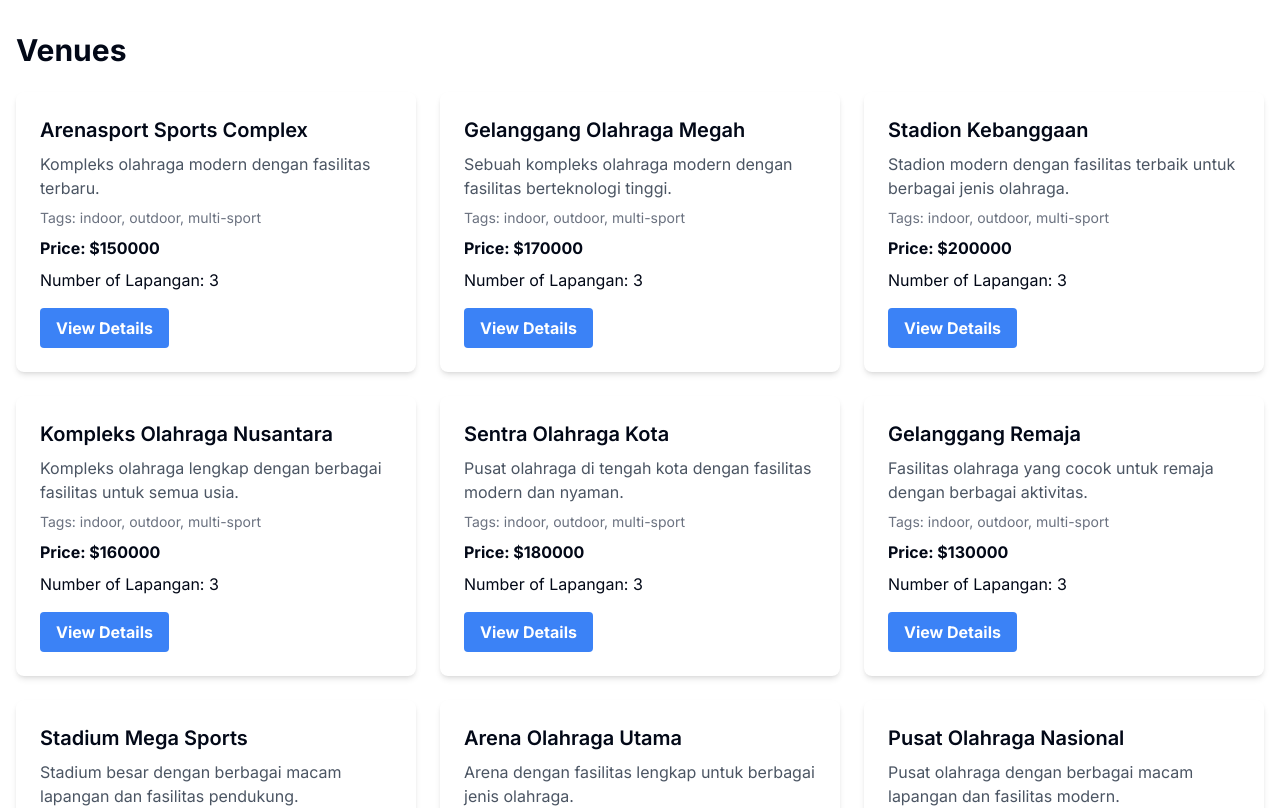
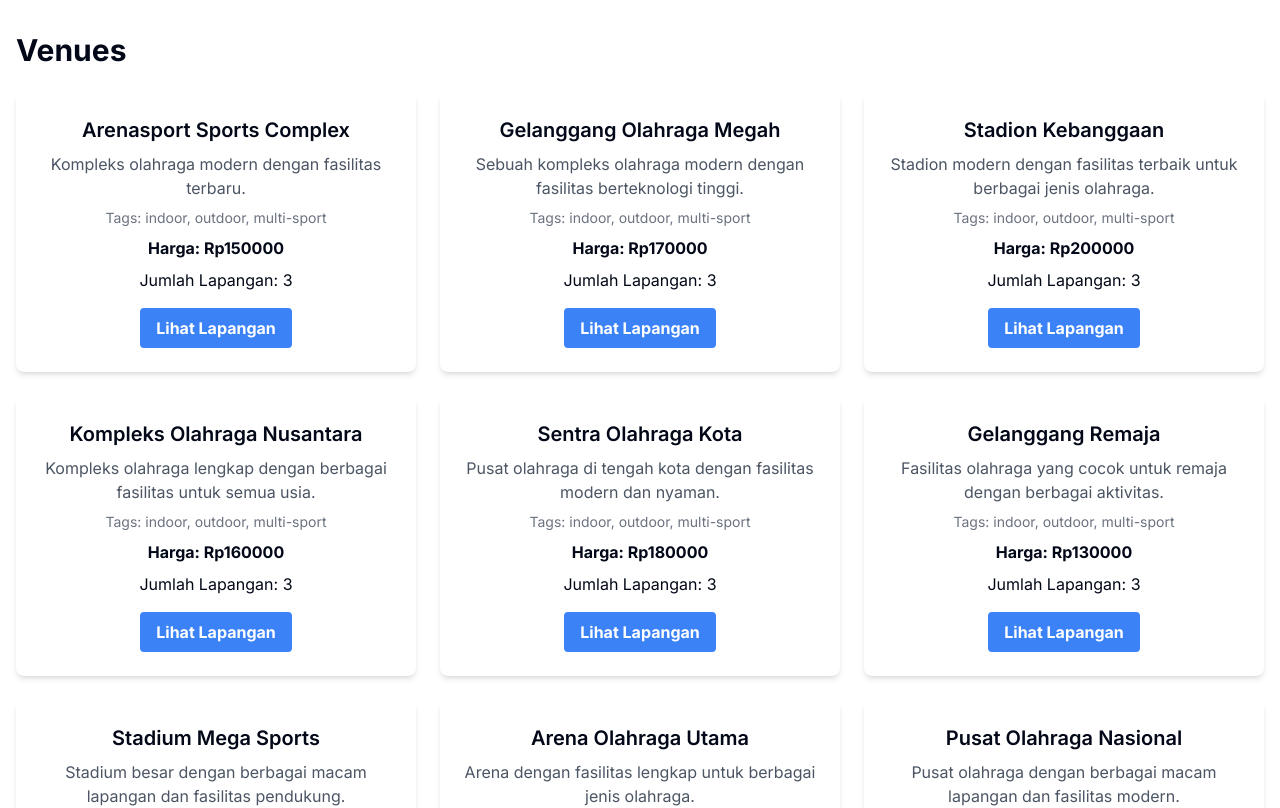
Before and after one commit to nohablojavanese/Venue, a Next.js app: page /venue in a window 1280 px wide. Shown: the top 808 px of the page. Built offline with nearby package versions, Linux system fonts and the light colour scheme.

Commit message:
test component

```diff
--- a/src/app/venue/[id]/page.tsx
+++ b/src/app/venue/[id]/page.tsx
@@ -17,18 +17,18 @@ export default function VenueDetailPage({ params }: PageProps) {
   return (
     <div className="container mx-auto px-4 py-8">
       <Link href="/venue" className="text-blue-500 hover:text-blue-700 mb-4 inline-block">
-        &larr; Back to Venues
+        &larr; Kembali ke Halaman Awal
       </Link>
       <h1 className="text-3xl font-bold mb-6">{venue.name}</h1>
       <div className="bg-white shadow-md rounded-lg p-6">
         <p className="text-gray-600 mb-4">{venue.desc}</p>
         <p className="text-sm text-gray-500 mb-2">Tags: {venue.tags.join(', ')}</p>
-        <p className="font-bold mb-4">Price: ${venue.price}</p>
+        <p className="font-bold mb-4">Harga rata-rata: Rp {venue.price}</p>
         <h2 className="text-2xl font-semibold mb-4">Lapangan:</h2>
         <ul className="list-disc pl-5">
           {venue.lapangan.map((l) => (
             <li key={l.lapanganId} className="mb-2">
-              <span className="font-semibold">{l.name}</span> - ${l.price}
+              <span className="font-semibold">{l.name}</span> - Rp {l.price}
               <br />
               <span className="text-sm text-gray-500">ID: {l.lapanganId}, Child ID: {l.childId}</span>
             </li>
--- a/src/app/venue/page.tsx
+++ b/src/app/venue/page.tsx
@@ -1,5 +1,5 @@
-import Link from 'next/link';
-import { venueData } from '@/lib/venueData';
+import Link from "next/link";
+import { venueData } from "@/lib/venueData";
 
 export default function VenuePage() {
   return (
@@ -7,15 +7,20 @@ export default function VenuePage() {
       <h1 className="text-3xl font-bold mb-6">Venues</h1>
       <div className="grid grid-cols-1 md:grid-cols-2 lg:grid-cols-3 gap-6">
         {venueData.map((venue) => (
-          <div key={venue.id} className="bg-white shadow-md rounded-lg p-6">
+          <div
+            key={venue.id}
+            className="bg-white shadow-md rounded-lg p-6 flex flex-col items-center"
+          >
             <h2 className="text-xl font-semibold mb-2">{venue.name}</h2>
-            <p className="text-gray-600 mb-2">{venue.desc}</p>
-            <p className="text-sm text-gray-500 mb-2">Tags: {venue.tags.join(', ')}</p>
-            <p className="font-bold mb-2">Price: ${venue.price}</p>
-            <p className="mb-4">Number of Lapangan: {venue.lapangan.length}</p>
+            <p className="text-gray-600 mb-2  text-center">{venue.desc}</p>
+            <p className="text-sm text-gray-500 mb-2">
+              Tags: {venue.tags.join(", ")}
+            </p>
+            <p className="font-bold mb-2">Harga: Rp{venue.price}</p>
+            <p className="mb-4">Jumlah Lapangan: {venue.lapangan.length}</p>
             <Link href={`/venue/${venue.id}`}>
               <button className="bg-blue-500 hover:bg-blue-700 text-white font-bold py-2 px-4 rounded">
-                View Details
+                Lihat Lapangan
               </button>
             </Link>
           </div>
```
